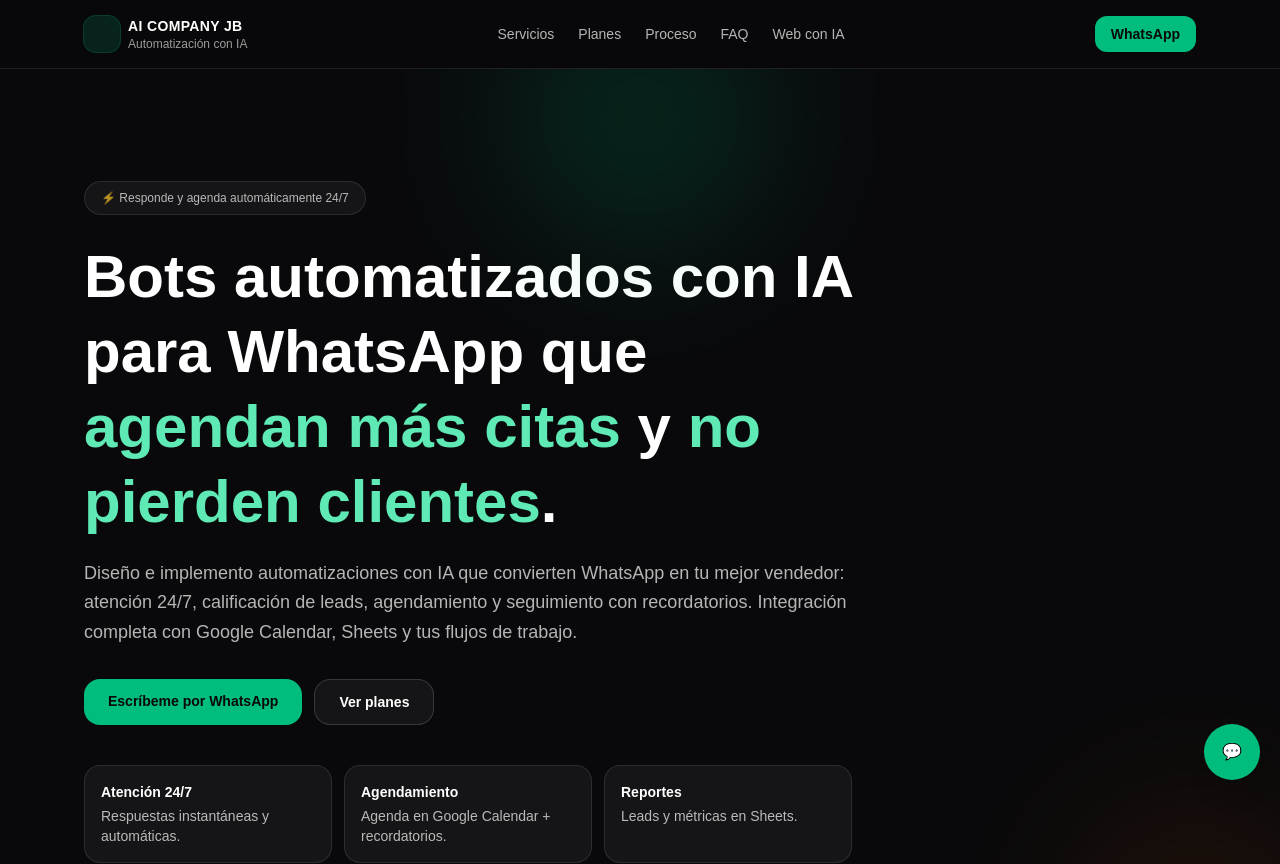
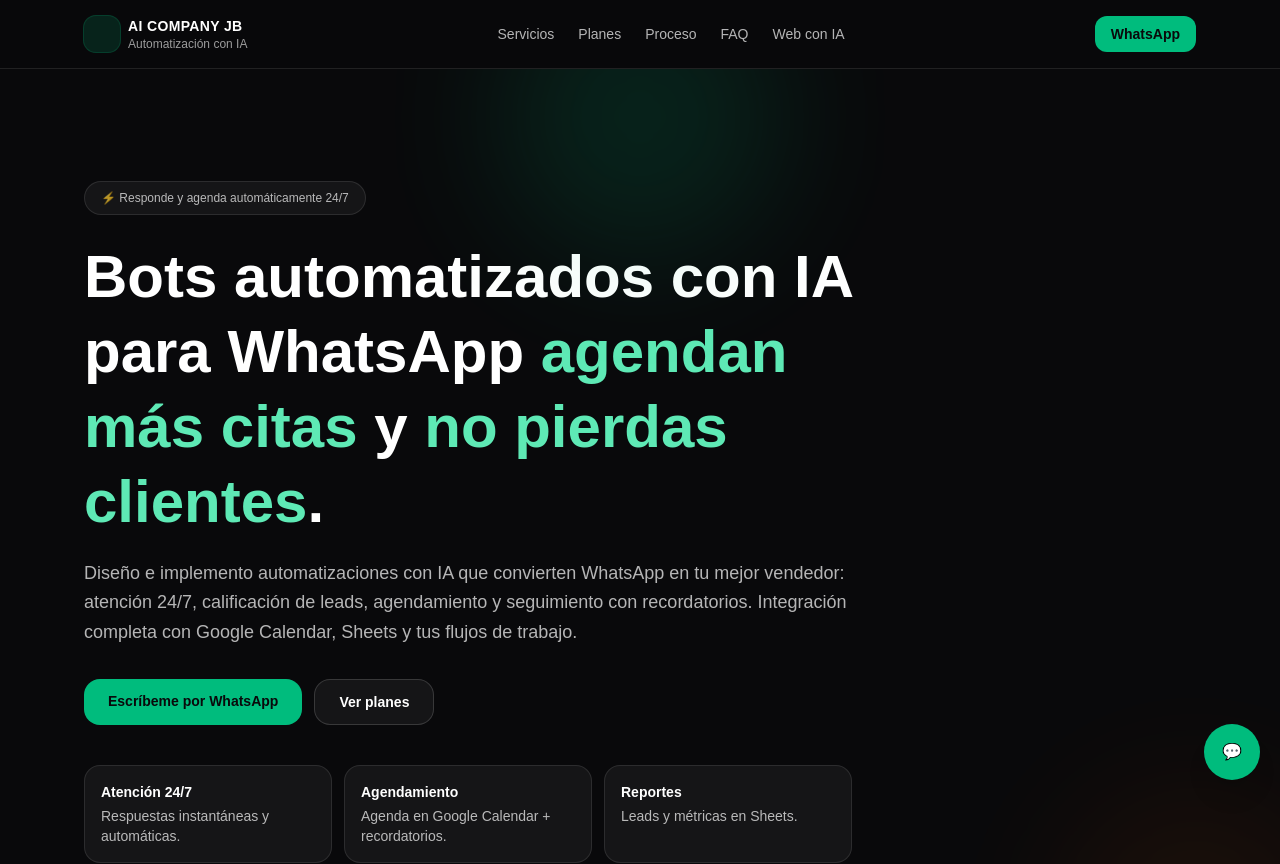
Before and after one commit to aicompanyjb-blip/ia-company-jb, a Next.js app: page / in a window 1280 px wide. Shown: the top 864 px of the page. Built offline with nearby package versions, Linux system fonts and the light colour scheme.

Commit message:
actualizo el loading

```diff
--- a/app/page.tsx
+++ b/app/page.tsx
@@ -155,9 +155,9 @@ export default function Home() {
             </p>
 
             <h1 className="mt-6 text-4xl font-bold leading-tight md:text-6xl">
-              Bots automatizados con IA para WhatsApp que{" "}
+              Bots automatizados con IA para WhatsApp {" "}
               <span className="text-emerald-300">agendan más citas</span> y{" "}
-              <span className="text-emerald-300">no pierden clientes</span>.
+              <span className="text-emerald-300">no pierdas clientes</span>.
             </h1>
 
             <p className="mt-5 text-base leading-relaxed text-white/70 md:text-lg">
--- a/app/web-con-ia/page.tsx
+++ b/app/web-con-ia/page.tsx
@@ -38,7 +38,7 @@ export default function WebConIA() {
           {[
             {
               title: "1) Define el objetivo",
-              desc: "¿Vender? ¿Agendar? ¿Capturar leads? Si no hay objetivo, la web no convierte.",
+              desc: "¿Vender? ¿Agendar? ¿Capturar leads? Si no hay objetivo ayudamos a buscar en base a la necesidad de la empresa.",
             },
             {
               title: "2) Copy con IA",
```
